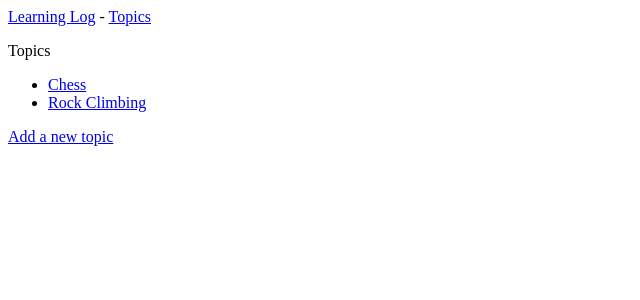
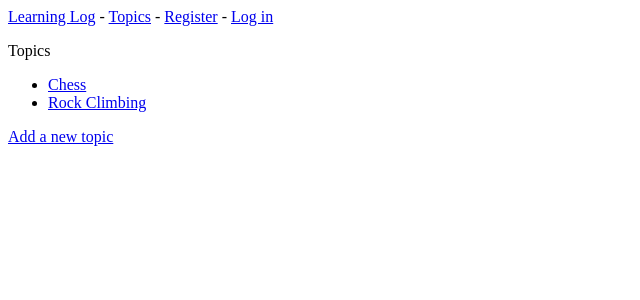
Before and after one commit to rhee2333/learning_log, a Django app: page /topics/ in a window 1280 px wide. Shown: the top 300 px of the page, without its empty margins (0-640 px from the left). Run offline with Django 5.2, Linux system fonts and the light colour scheme; data comes from the database, SQL or seed files in the repository.

Commit message:
优化主页模块

```diff
--- a/learning_logs/templates/learning_logs/base.html
+++ b/learning_logs/templates/learning_logs/base.html
@@ -1,6 +1,20 @@
 <p>
   <a href="{% url 'learning_logs:index' %}">Learning Log</a> -
-  <a href="{% url 'learning_logs:topics' %}">Topics</a>
+  <a href="{% url 'learning_logs:topics' %}">Topics</a> -
+  {% if user.is_authenticated %}
+    Hello, {{ user.username }}
+  {% else %}
+    <a href="{% url 'accounts:register' %}">Register</a> -
+    <a href="{% url 'accounts:login' %}">Log in</a>
+  {% endif %}
 </p>
 
 {% block content %}{% endblock content %}
+
+{% if user.is_authenticated %}
+  <hr />>
+  <form action="{% url 'accounts:logout' %}" method="post">
+    {% csrf_token %}
+    <button name="submit">Log out</button>
+  </form>
+{% endif %}
```
